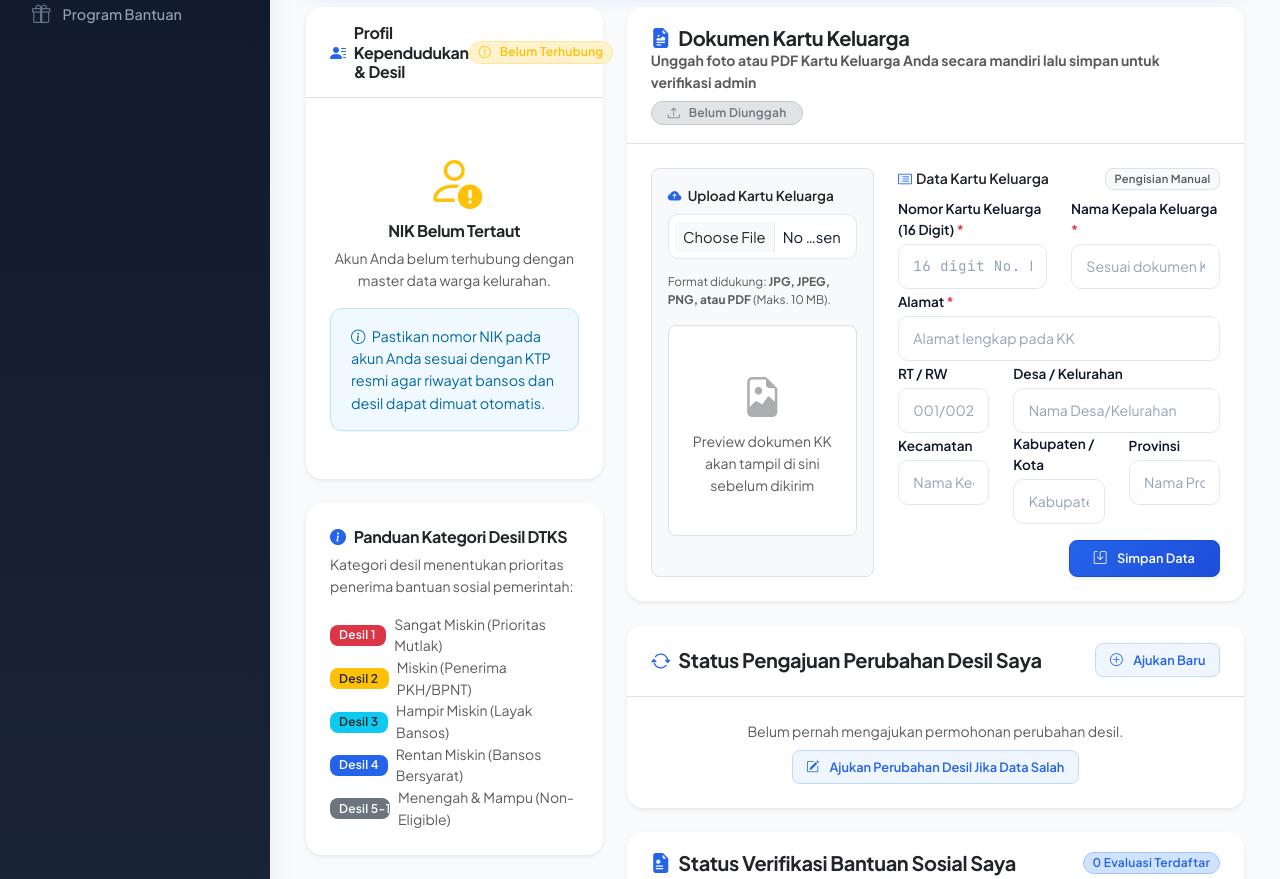
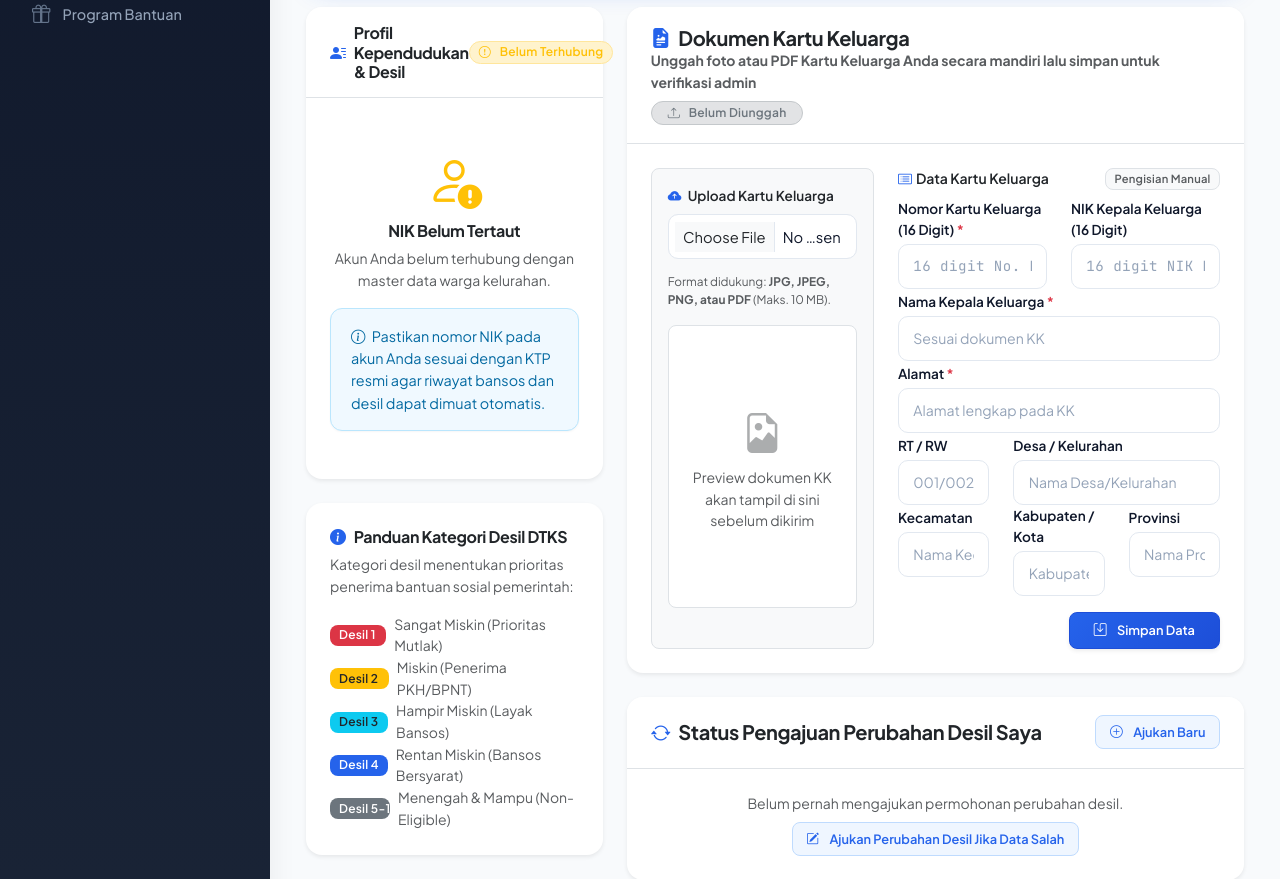
Before and after one commit to annisaizzah24/projek3, a Flask app: page /dashboard in a window 1280 px wide. Shown: the part 379-1258 px from the top of the page. Run offline with Flask 3, Linux system fonts and the light colour scheme; the visitor is signed in with stand-in values (Sample User, id 1); data that the repository does not hold is empty; some libraries are stand-ins or nearby versions.

Commit message:
tambahan NIK

```diff
--- a/app/__init__.py
+++ b/app/__init__.py
@@ -17,6 +17,7 @@ def _ensure_keluarga_schema():
         json_type = "JSON" if dialect == "mysql" else "TEXT"
         needed = [
             ("id_user", "INTEGER NULL"),
+            ("nik_kepala_keluarga", "VARCHAR(16) NULL"),
             ("rt_rw", "VARCHAR(20) NULL"),
             ("desa_kelurahan", "VARCHAR(100) NULL"),
             ("kecamatan", "VARCHAR(100) NULL"),
--- a/app/models.py
+++ b/app/models.py
@@ -224,6 +224,7 @@ class Keluarga(db.Model):
 
     id = Column(Integer, primary_key=True, autoincrement=True)
     nomor_kk = Column(String(16), unique=True, nullable=False, index=True)
+    nik_kepala_keluarga = Column(String(16), nullable=True, comment="NIK Kepala Keluarga (16 digit)")
     kepala_keluarga = Column(String(100), nullable=False)
     alamat = Column(Text, nullable=False)
 
--- a/app/warga/routes.py
+++ b/app/warga/routes.py
@@ -471,6 +471,7 @@ def tambah_keluarga():
 def simpan_kk_warga():
     """Menyimpan dokumen KK (JPG/PNG/PDF) dan data keluarga milik akun warga yang sedang login."""
     nomor_kk = (request.form.get("nomor_kk") or "").strip()
+    nik_kepala_keluarga = (request.form.get("nik_kepala_keluarga") or "").strip()
     kepala_keluarga = (request.form.get("kepala_keluarga") or "").strip()
     alamat = (request.form.get("alamat") or "").strip()
     rt_rw = (request.form.get("rt_rw") or "").strip()
@@ -481,6 +482,8 @@ def simpan_kk_warga():
 
     if not re.match(r"^\d{16}$", nomor_kk):
         return jsonify({"success": False, "error": "Nomor KK harus tepat 16 digit angka numerik."}), 400
+    if nik_kepala_keluarga and not re.match(r"^\d{16}$", nik_kepala_keluarga):
+        return jsonify({"success": False, "error": "NIK Kepala Keluarga harus tepat 16 digit angka numerik."}), 400
     if not kepala_keluarga:
         return jsonify({"success": False, "error": "Nama Kepala Keluarga wajib diisi."}), 400
     if not alamat:
@@ -539,6 +542,7 @@ def simpan_kk_warga():
                 })
 
             existing_kk.nomor_kk = nomor_kk
+            existing_kk.nik_kepala_keluarga = nik_kepala_keluarga or None
             existing_kk.kepala_keluarga = kepala_keluarga
             existing_kk.alamat = alamat
             existing_kk.rt_rw = rt_rw or None
@@ -556,6 +560,7 @@ def simpan_kk_warga():
         else:
             keluarga_obj = Keluarga(
                 nomor_kk=nomor_kk,
+                nik_kepala_keluarga=nik_kepala_keluarga or None,
                 kepala_keluarga=kepala_keluarga,
                 alamat=alamat,
                 rt_rw=rt_rw or None,
--- a/frontend/templates/dashboard_warga.html
+++ b/frontend/templates/dashboard_warga.html
@@ -122,7 +122,7 @@
                 <div class="mb-2 pb-2 border-bottom">
                     <div class="text-muted small">Kartu Keluarga (KK):</div>
                     <div class="fw-semibold text-dark">{{ warga.keluarga.nomor_kk }}</div>
-                    <div class="small text-muted">Kepala Keluarga: {{ warga.keluarga.kepala_keluarga }}</div>
+                    <div class="small text-muted">Kepala Keluarga: {{ warga.keluarga.kepala_keluarga }}{% if warga.keluarga.nik_kepala_keluarga %} · <span class="font-monospace">NIK: {{ warga.keluarga.nik_kepala_keluarga }}</span>{% endif %}</div>
                 </div>
                 <div class="mb-3 pb-2 border-bottom">
                     <div class="text-muted small">Alamat Domisili:</div>
@@ -295,6 +295,11 @@
                                            placeholder="16 digit No. KK" value="{{ keluarga.nomor_kk if keluarga else '' }}" required>
                                 </div>
                                 <div class="col-sm-6">
+                                    <label class="form-label small fw-semibold mb-1">NIK Kepala Keluarga (16 Digit)</label>
+                                    <input type="text" id="kk-nik-kepala" name="nik_kepala_keluarga" maxlength="16" class="form-control form-control-sm font-monospace"
+                                           placeholder="16 digit NIK Kepala Keluarga" value="{{ keluarga.nik_kepala_keluarga if (keluarga and keluarga.nik_kepala_keluarga) else '' }}">
+                                </div>
+                                <div class="col-12">
                                     <label class="form-label small fw-semibold mb-1">Nama Kepala Keluarga <span class="text-danger">*</span></label>
                                     <input type="text" id="kk-kepala" name="kepala_keluarga" class="form-control form-control-sm"
                                            placeholder="Sesuai dokumen KK" value="{{ keluarga.kepala_keluarga if keluarga else '' }}" required>
@@ -650,6 +655,15 @@ document.addEventListener("DOMContentLoaded", function () {
             return;
         }
 
+        const nikKepalaEl = document.getElementById("kk-nik-kepala");
+        const nikKepala = nikKepalaEl ? nikKepalaEl.value.trim() : "";
+        if (nikKepala && !/^\d{16}$/.test(nikKepala)) {
+            saveFeedback.className = "alert alert-danger py-2 px-3 mt-3 mb-0 small";
+            saveFeedback.innerHTML = '<i class="bi bi-x-circle me-1"></i> NIK Kepala Keluarga harus tepat 16 digit angka numerik.';
+            nikKepalaEl.focus();
+            return;
+        }
+
         const fd = new FormData(formKK);
         btnSimpan.disabled = true;
         btnSimpan.innerHTML = '<span class="spinner-border spinner-border-sm me-1"></span> Menyimpan...';
--- a/test_kk_warga_flow.py
+++ b/test_kk_warga_flow.py
@@ -140,6 +140,7 @@ class TestKKWargaFlow(unittest.TestCase):
             "/akun/kk/simpan",
             data={
                 "nomor_kk": "6303082609160005",
+                "nik_kepala_keluarga": "6303084107670277",
                 "kepala_keluarga": "RUSTANIAH (Manual)",
                 "alamat": "DESA BATU BALIAN NO 3B",
                 "rt_rw": "003/001",
@@ -161,6 +162,7 @@ class TestKKWargaFlow(unittest.TestCase):
             kk = db.session.get(Keluarga, kk_id)
             self.assertIsNotNone(kk)
             self.assertEqual(kk.id_user, self.warga_a_id)
+            self.assertEqual(kk.nik_kepala_keluarga, "6303084107670277")
             self.assertEqual(kk.kepala_keluarga, "RUSTANIAH (Manual)")
             self.assertEqual(kk.rt_rw, "003/001")
             self.assertIsNotNone(kk.dokumen_kk)
```
Also changed, not shown: frontend/templates/warga/index.html (+9 -0 lines).
